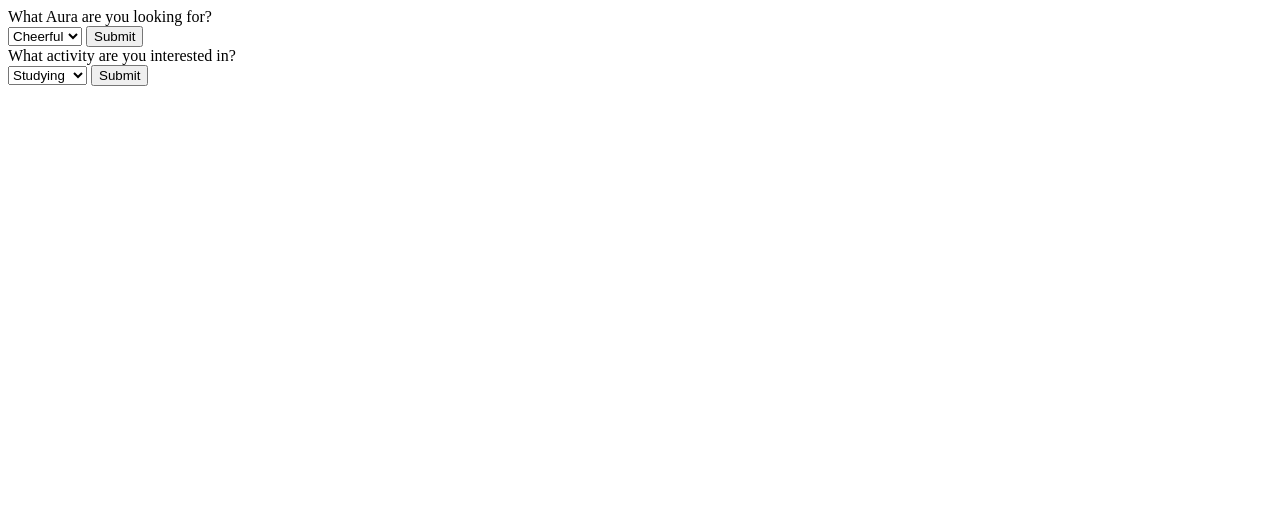
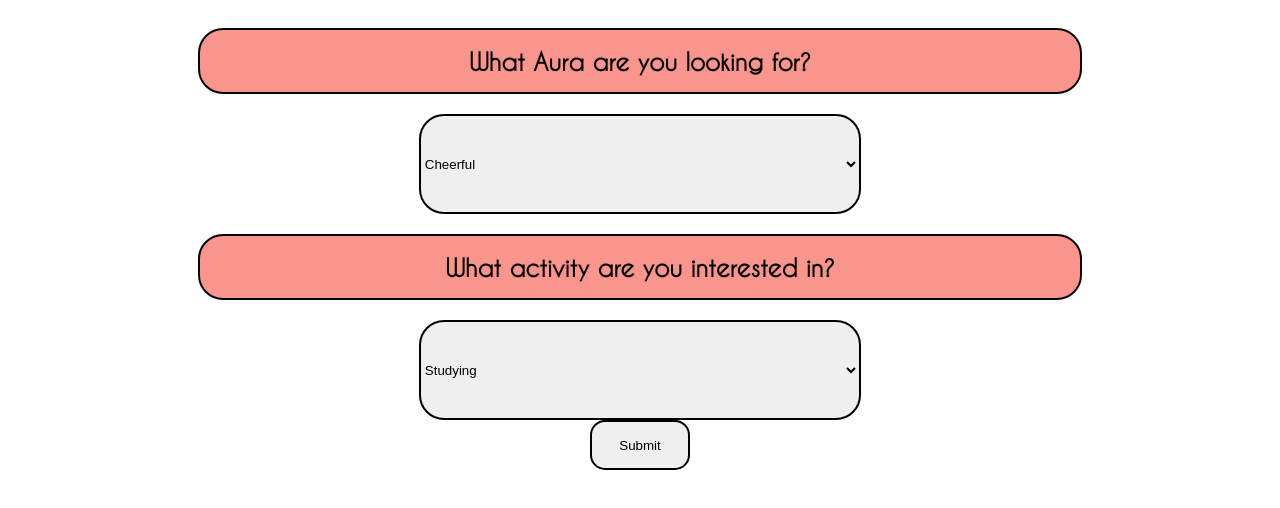
Before and after one commit to superduperkevin/client, a plain HTML site: page user_input.html in a window 1280 px wide. Drawn offline with Linux system fonts and the light colour scheme.

Commit message:
Added flexboxes and additional attributes

```diff
--- a/user_input.css
+++ b/user_input.css
@@ -0,0 +1,37 @@
+@font-face {
+  font-family: "caviar";
+  src: url("caviar.ttf");
+}
+
+article {
+  display: flex;
+  flex-direction: column;
+  text-align: center;
+
+  margin-left: 15%;
+  margin-right: 15%;
+}
+
+h2 {
+  font-family: caviar;
+  text-align: center;
+  background-color: rgba(248, 131, 121, 0.85);
+  padding: 2%;
+  border-radius: 25px;
+  border: solid black 2px;
+}
+
+select {
+  height: 100px;
+  width: 50%;
+  border-radius: 25px;
+  border: solid black 2px;
+}
+
+input {
+  height: 50px;
+  width: 100px;
+  border-radius: 15px;
+  border: solid black 2px;
+  align-self: center;
+}
--- a/user_input.html
+++ b/user_input.html
@@ -13,13 +13,13 @@
     />
   </head>
   <body>
-    <form>
-      What Aura are you looking for?
-      <br />
+    <article>
+      <form id="auraForm" class="forms">
+        <h2>What Aura are you looking for?</h2>
         <select>
           <option value="cheerful">Cheerful</option>
           <option value="inspired">Inspired</option>
-        <option value="romantic">romantic</option>
+          <option value="romantic">Romantic</option>
           <option value="peaceful">Peaceful</option>
           <option value="classy">Classy</option>
           <option value="hipster">Hipster</option>
@@ -28,12 +28,10 @@
           <option value="silly">Silly</option>
           <option value="touristy">Touristy</option>
         </select>
-      <input type="submit" />
       </form>
 
-    <form>
-      What activity are you interested in?
-      <br />
+      <form id="activityForm" class="forms">
+        <h2>What activity are you interested in?</h2>
         <select>
           <option value="studying">Studying</option>
           <option value="dating">Dating</option>
@@ -42,7 +40,8 @@
           <option value="drinking">Drinking</option>
           <option value="shopping">Shopping</option>
         </select>
-      <input type="submit" />
       </form>
+      <input type="submit" id="submitButton" />
+    </article>
   </body>
 </html>
```
Also changed, not shown: caviar.ttf (added). Lines whose indentation alone changed are shown as unchanged.
